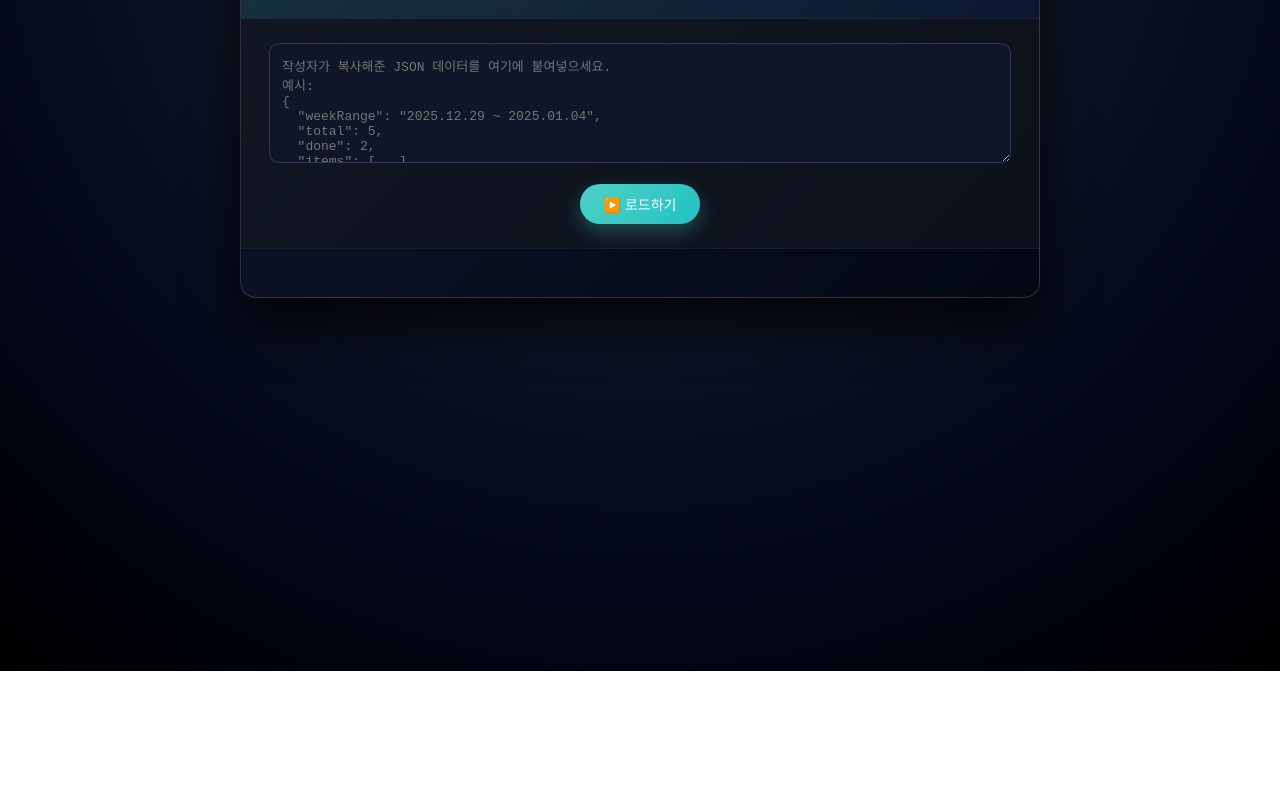
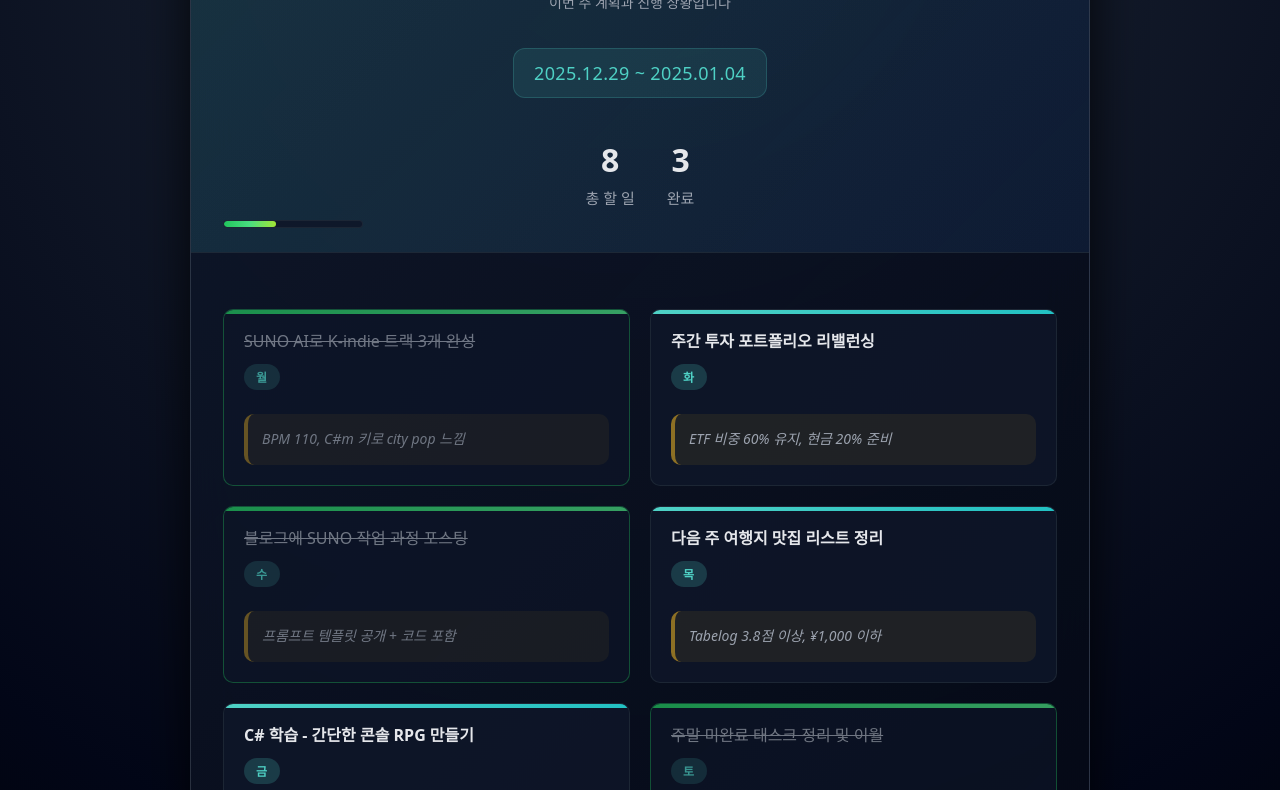
Before and after one commit to soirue/todo-viewer, a plain HTML site: page index.html in a window 1280 px wide. Shown: the part 129-919 px from the top of the page. Before the commit the page ends 800 px from the top, so only its background shows below. Drawn offline with Linux system fonts and the light colour scheme.

Commit message:
Update index.html

```diff
--- a/index.html
+++ b/index.html
@@ -2,7 +2,7 @@
 <html lang="ko">
 <head>
   <meta charset="UTF-8">
-  <title>📋 주간 To-Do 공유 뷰어</title>
+  <title>📋 내 주간 To-Do 리스트</title>
   <meta name="viewport" content="width=device-width, initial-scale=1.0">
   <style>
     :root {
@@ -18,197 +18,162 @@
       display: flex; flex-direction: column; align-items: center;
     }
     .container {
-      width: 100%; max-width: 800px; background: linear-gradient(135deg, rgba(15,23,42,0.95), rgba(3,7,18,0.9));
+      width: 100%; max-width: 900px; background: linear-gradient(135deg, rgba(15,23,42,0.95), rgba(3,7,18,0.9));
       border-radius: var(--radius-lg); border: 1px solid rgba(148,163,184,0.25);
       box-shadow: var(--shadow-soft); backdrop-filter: blur(20px); overflow: hidden;
     }
     .header {
-      padding: 24px 28px; text-align: center; border-bottom: 1px solid rgba(31,41,55,0.9);
+      padding: 32px 32px 24px; text-align: center; border-bottom: 1px solid rgba(31,41,55,0.9);
       background: linear-gradient(135deg, rgba(79,209,197,0.15), rgba(59,130,246,0.1));
     }
-    .title { font-size: 24px; font-weight: 600; margin-bottom: 4px; }
-    .subtitle { font-size: 13px; color: var(--text-muted); }
+    .title { font-size: 28px; font-weight: 600; margin-bottom: 8px; }
+    .subtitle { font-size: 14px; color: var(--text-muted); margin-bottom: 20px; }
     .week-range {
-      font-size: 16px; color: var(--accent); font-weight: 500; margin: 12px 0;
-      letter-spacing: 0.02em;
+      font-size: 18px; color: var(--accent); font-weight: 500; margin: 16px 0;
+      letter-spacing: 0.02em; padding: 12px 20px; background: rgba(79,209,197,0.1);
+      border-radius: 12px; display: inline-block; border: 1px solid rgba(79,209,197,0.2);
     }
     .stats {
-      display: flex; gap: 24px; justify-content: center; margin-top: 16px;
-      font-size: 14px; color: var(--text-muted);
+      display: flex; gap: 32px; justify-content: center; margin-top: 24px;
+      font-size: 15px; color: var(--text-muted);
     }
-    .stat { display: flex; flex-direction: column; align-items: center; gap: 4px; }
-    .stat-num { font-size: 28px; font-weight: 700; color: var(--text); }
+    .stat { display: flex; flex-direction: column; align-items: center; gap: 6px; }
+    .stat-num { font-size: 32px; font-weight: 700; color: var(--text); }
     .stat-bar {
-      height: 6px; width: 120px; border-radius: 999px; background: rgba(15,23,42,0.9);
-      border: 1px solid rgba(31,41,55,0.9); overflow: hidden; margin-top: 8px;
+      height: 8px; width: 140px; border-radius: 999px; background: rgba(15,23,42,0.9);
+      border: 1px solid rgba(31,41,55,0.9); overflow: hidden; margin-top: 12px;
     }
     .stat-fill {
-      height: 100%; border-radius: 999px; background: linear-gradient(90deg, #22c55e, #4ade80);
-      width: 0%; transition: width 0.5s ease;
+      height: 100%; border-radius: 999px; background: linear-gradient(90deg, #22c55e, #4ade80, #a3e635);
+      width: 0%; transition: width 0.8s ease;
     }
-    .input-section {
-      padding: 24px 28px; border-bottom: 1px solid rgba(31,41,55,0.5);
-      background: rgba(21,24,33,0.6);
-    }
-    .json-input {
-      width: 100%; min-height: 120px; font-family: 'Courier New', monospace;
-      font-size: 13px; padding: 12px; border-radius: var(--radius-md);
-      border: 1px solid rgba(51,65,85,0.9); background: rgba(15,23,42,0.95);
-      color: var(--text); outline: none; resize: vertical;
-    }
-    .json-input:focus { border-color: rgba(79,209,197,0.8); box-shadow: 0 0 0 2px rgba(79,209,197,0.2); }
-    .btn {
-      background: linear-gradient(135deg, var(--accent), #22c1c3);
-      color: white; border: none; padding: 10px 24px; border-radius: 999px;
-      font-size: 14px; font-weight: 500; cursor: pointer; transition: all 0.2s;
-      box-shadow: 0 8px 20px rgba(79,209,197,0.3);
-    }
-    .btn:hover { transform: translateY(-2px); box-shadow: 0 12px 30px rgba(79,209,197,0.4); }
-    .btn:disabled { opacity: 0.5; cursor: not-allowed; transform: none; }
-    .todo-section { padding: 24px 28px; max-height: 600px; overflow-y: auto; }
+    .todo-section { padding: 32px; }
     .todo-grid {
-      display: grid; grid-template-columns: repeat(auto-fill, minmax(280px, 1fr));
-      gap: 16px; margin-top: 12px;
+      display: grid; grid-template-columns: repeat(auto-fill, minmax(320px, 1fr));
+      gap: 20px; margin-top: 24px;
     }
     .todo-card {
       background: rgba(15,23,42,0.85); border: 1px solid rgba(31,41,55,0.9);
-      border-radius: var(--radius-md); padding: 16px; transition: all 0.2s;
+      border-radius: var(--radius-md); padding: 20px; transition: all 0.3s;
+      position: relative; overflow: hidden;
     }
-    .todo-card:hover { background: rgba(15,23,42,1); transform: translateY(-2px); }
-    .todo-card.done { opacity: 0.6; }
+    .todo-card::before {
+      content: ''; position: absolute; top: 0; left: 0; right: 0; height: 4px;
+      background: linear-gradient(90deg, var(--accent), #22c1c3);
+    }
+    .todo-card:hover {
+      background: rgba(15,23,42,1); transform: translateY(-4px);
+      box-shadow: 0 20px 40px rgba(0,0,0,0.4);
+    }
+    .todo-card.done {
+      opacity: 0.7; border-color: rgba(34,197,94,0.5);
+    }
+    .todo-card.done::before { background: linear-gradient(90deg, #22c55e, #4ade80); }
     .todo-title {
-      font-size: 15px; font-weight: 500; margin-bottom: 8px; line-height: 1.4;
+      font-size: 16px; font-weight: 600; margin-bottom: 12px; line-height: 1.4;
+      color: var(--text);
     }
-    .todo-title.done { text-decoration: line-through; color: var(--text-muted); }
+    .todo-title.done {
+      text-decoration: line-through; color: var(--text-muted);
+      font-weight: 400;
+    }
     .todo-day {
       display: inline-block; background: rgba(79,209,197,0.2); color: var(--accent);
-      padding: 2px 8px; border-radius: 12px; font-size: 11px; font-weight: 500;
-      margin-bottom: 8px;
+      padding: 4px 12px; border-radius: 20px; font-size: 12px; font-weight: 600;
+      margin-bottom: 12px; text-transform: uppercase; letter-spacing: 0.05em;
     }
     .todo-notes {
-      font-size: 13px; color: var(--text-muted); line-height: 1.5;
-      background: rgba(251,191,36,0.08); padding: 10px; border-radius: 8px;
-      border-left: 3px solid rgba(251,191,36,0.4); margin-top: 8px;
+      font-size: 14px; color: var(--text-muted); line-height: 1.6;
+      background: rgba(251,191,36,0.08); padding: 14px; border-radius: 10px;
+      border-left: 4px solid rgba(251,191,36,0.5); margin-top: 12px;
+      font-style: italic;
     }
     .empty-state {
-      text-align: center; color: var(--text-muted); padding: 40px 20px;
-      font-size: 15px;
+      text-align: center; color: var(--text-muted); padding: 60px 40px;
+      font-size: 18px; line-height: 1.6;
+    }
+    .footer {
+      text-align: center; padding: 24px; border-top: 1px solid rgba(31,41,55,0.5);
+      color: var(--text-muted); font-size: 13px;
     }
     @media (max-width: 768px) {
       .todo-grid { grid-template-columns: 1fr; }
-      body { padding: 20px 16px; }
+      body { padding: 24px 16px; }
+      .stats { gap: 20px; }
     }
   </style>
 </head>
 <body>
   <div class="container">
     <div class="header">
-      <h1 class="title">📋 주간 To-Do 공유 뷰어</h1>
-      <p class="subtitle">작성자가 공유한 투두리스트를 읽기 전용으로 확인하세요.</p>
+      <h1 class="title">📋 내 주간 To-Do 리스트</h1>
+      <p class="subtitle">이번 주 계획과 진행 상황입니다</p>
 
-      <div id="weekInfo" style="display:none;">
-        <div class="week-range" id="weekRange"></div>
+      <div id="weekInfo">
+        <div class="week-range" id="weekRange">2025.12.29 ~ 2025.01.04</div>
         <div class="stats">
           <div class="stat">
-            <div class="stat-num" id="totalCount">0</div>
+            <div class="stat-num" id="totalCount">8</div>
             <span>총 할 일</span>
           </div>
           <div class="stat">
-            <div class="stat-num" id="doneCount">0</div>
+            <div class="stat-num" id="doneCount">3</div>
             <span>완료</span>
           </div>
         </div>
         <div class="stat-bar">
-          <div class="stat-fill" id="progressFill"></div>
+          <div class="stat-fill" id="progressFill" style="width: 37.5%"></div>
         </div>
       </div>
     </div>
 
-    <div class="input-section">
-      <textarea
-        class="json-input"
-        id="jsonInput"
-        placeholder="작성자가 복사해준 JSON 데이터를 여기에 붙여넣으세요.
-예시:
-{
-  &quot;weekRange&quot;: &quot;2025.12.29 ~ 2025.01.04&quot;,
-  &quot;total&quot;: 5,
-  &quot;done&quot;: 2,
-  &quot;items&quot;: [...]
-}"
-      ></textarea>
-      <div style="text-align:center; margin-top:16px;">
-        <button class="btn" id="loadBtn">▶️ 로드하기</button>
-      </div>
+    <div class="todo-section">
+      <div id="todoGrid" class="todo-grid"></div>
     </div>
 
-    <div class="todo-section">
-      <div id="todoGrid" class="todo-grid" style="display:none;"></div>
-      <div id="emptyState" class="empty-state" style="display:none;">
-        JSON 데이터를 붙여넣고 '로드하기'를 눌러주세요.
-      </div>
+    <div class="footer">
+      <p>마크다운으로 복사해서 노션이나 블로그에 붙여넣기 👆</p>
     </div>
   </div>
 
   <script>
-    const loadBtn = document.getElementById('loadBtn');
-    const jsonInput = document.getElementById('jsonInput');
-    const weekInfo = document.getElementById('weekInfo');
-    const todoGrid = document.getElementById('todoGrid');
-    const emptyState = document.getElementById('emptyState');
+    // 네 투두리스트 데이터 여기에 넣기 (index.html에서 내보내기 버튼으로 얻은 JSON)
+    const MY_TODO_DATA = {
+      weekRange: "2025.12.29 ~ 2025.01.04",
+      total: 8,
+      done: 3,
+      items: [
+        { text: "SUNO AI로 K-indie 트랙 3개 완성", done: true, day: "월", notes: "BPM 110, C#m 키로 city pop 느낌" },
+        { text: "주간 투자 포트폴리오 리밸런싱", done: false, day: "화", notes: "ETF 비중 60% 유지, 현금 20% 준비" },
+        { text: "블로그에 SUNO 작업 과정 포스팅", done: true, day: "수", notes: "프롬프트 템플릿 공개 + 코드 포함" },
+        { text: "다음 주 여행지 맛집 리스트 정리", done: false, day: "목", notes: "Tabelog 3.8점 이상, ¥1,000 이하" },
+        { text: "C# 학습 - 간단한 콘솔 RPG 만들기", done: false, day: "금", notes: "클래스/인터페이스 복습" },
+        { text: "주말 미완료 태스크 정리 및 이월", done: true, day: "토", notes: "투두리스트 자동화 스크립트 테스트" },
+        { text: "Daiso에서 DIY 재료 구매", done: false, day: "일", notes: "접착제, 칼슘카보네이트" },
+        { text: "viewer.html GitHub Pages 배포 테스트", done: false, day: "월", notes: "404 해결 + 스타일링 완성" }
+      ]
+    };
 
-    loadBtn.addEventListener('click', () => {
-      try {
-        const data = JSON.parse(jsonInput.value);
-        if (!data.items || !Array.isArray(data.items)) {
-          alert('❌ 올바른 JSON 형식이 아닙니다.');
-          return;
-        }
+    // 자동 로드
+    window.addEventListener('load', () => {
+      document.getElementById('weekRange').textContent = MY_TODO_DATA.weekRange;
+      document.getElementById('totalCount').textContent = MY_TODO_DATA.total;
+      document.getElementById('doneCount').textContent = MY_TODO_DATA.done;
 
-        // UI 업데이트
-        document.getElementById('weekRange').textContent = data.weekRange || '날짜 정보 없음';
-        document.getElementById('totalCount').textContent = data.total || data.items.length;
-        document.getElementById('doneCount').textContent = data.done || 0;
-
-        const percent = data.total > 0 ? Math.round((data.done / data.total) * 100) : 0;
+      const percent = MY_TODO_DATA.total > 0 ? Math.round((MY_TODO_DATA.done / MY_TODO_DATA.total) * 100) : 0;
       document.getElementById('progressFill').style.width = `${percent}%`;
 
-        weekInfo.style.display = 'block';
-        todoGrid.style.display = 'grid';
-        emptyState.style.display = 'none';
-
-        // 투두 렌더링
-        todoGrid.innerHTML = '';
-        data.items.forEach(item => {
+      const todoGrid = document.getElementById('todoGrid');
+      MY_TODO_DATA.items.forEach(item => {
         const card = document.createElement('div');
         card.className = `todo-card ${item.done ? 'done' : ''}`;
-
-          const hasNotes = item.notes && item.notes.trim();
         card.innerHTML = `
           <div class="todo-title ${item.done ? 'done' : ''}">${item.text}</div>
-            <div class="todo-day">${item.day || '미지정'}</div>
-            ${hasNotes ? `<div class="todo-notes">${item.notes}</div>` : ''}
+          <div class="todo-day">${item.day}</div>
+          ${item.notes ? `<div class="todo-notes">${item.notes}</div>` : ''}
         `;
-
         todoGrid.appendChild(card);
       });
-
-        // 성공 메시지
-        loadBtn.textContent = '✅ 로드됨';
-        loadBtn.disabled = true;
-        setTimeout(() => {
-          loadBtn.textContent = '🔄 다시 로드';
-          loadBtn.disabled = false;
-        }, 2000);
-
-      } catch (e) {
-        alert('❌ JSON 파싱 오류:\n' + e.message);
-      }
-    });
-
-    // Enter 키로도 로드
-    jsonInput.addEventListener('keydown', (e) => {
-      if (e.key === 'Enter' && e.ctrlKey) loadBtn.click();
     });
   </script>
 </body>
```
Lines whose indentation alone changed are shown as unchanged.
